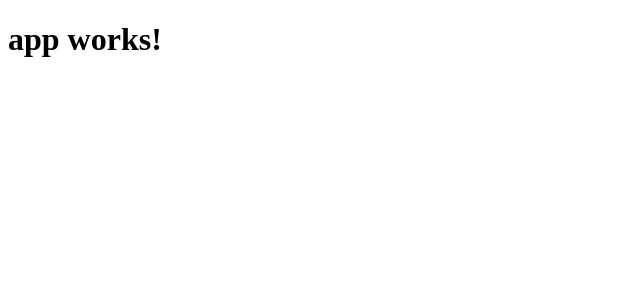
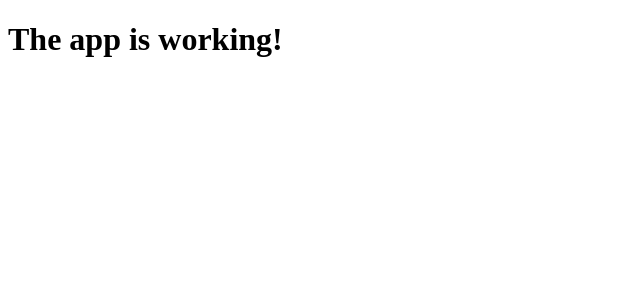
Before and after one commit to TheWolfCoder/ironicfreelancerapp, an Angular app: page / in a window 1280 px wide. Shown: the top 300 px of the page, without its empty margins (0-640 px from the left). Built offline with nearby package versions, Linux system fonts and the light colour scheme.

Commit message:
second commit

```diff
--- a/main.bundle.js
+++ b/main.bundle.js
@@ -83,7 +83,7 @@ var __decorate = (this && this.__decorate) || function (decorators, target, key,
 
 var AppComponent = (function () {
     function AppComponent() {
-        this.title = 'app works!';
+        this.title = 'The app is working!';
     }
     return AppComponent;
 }());
--- a/src/app/app.component.ts
+++ b/src/app/app.component.ts
@@ -6,5 +6,5 @@ import { Component } from '@angular/core';
   styleUrls: ['./app.component.css']
 })
 export class AppComponent {
-  title = 'app works!';
+  title = 'The app is working!';
 }
```
Also changed, not shown: package.json (+9 -9 lines), 2 other files (tests, documents, lock files or other folders).
